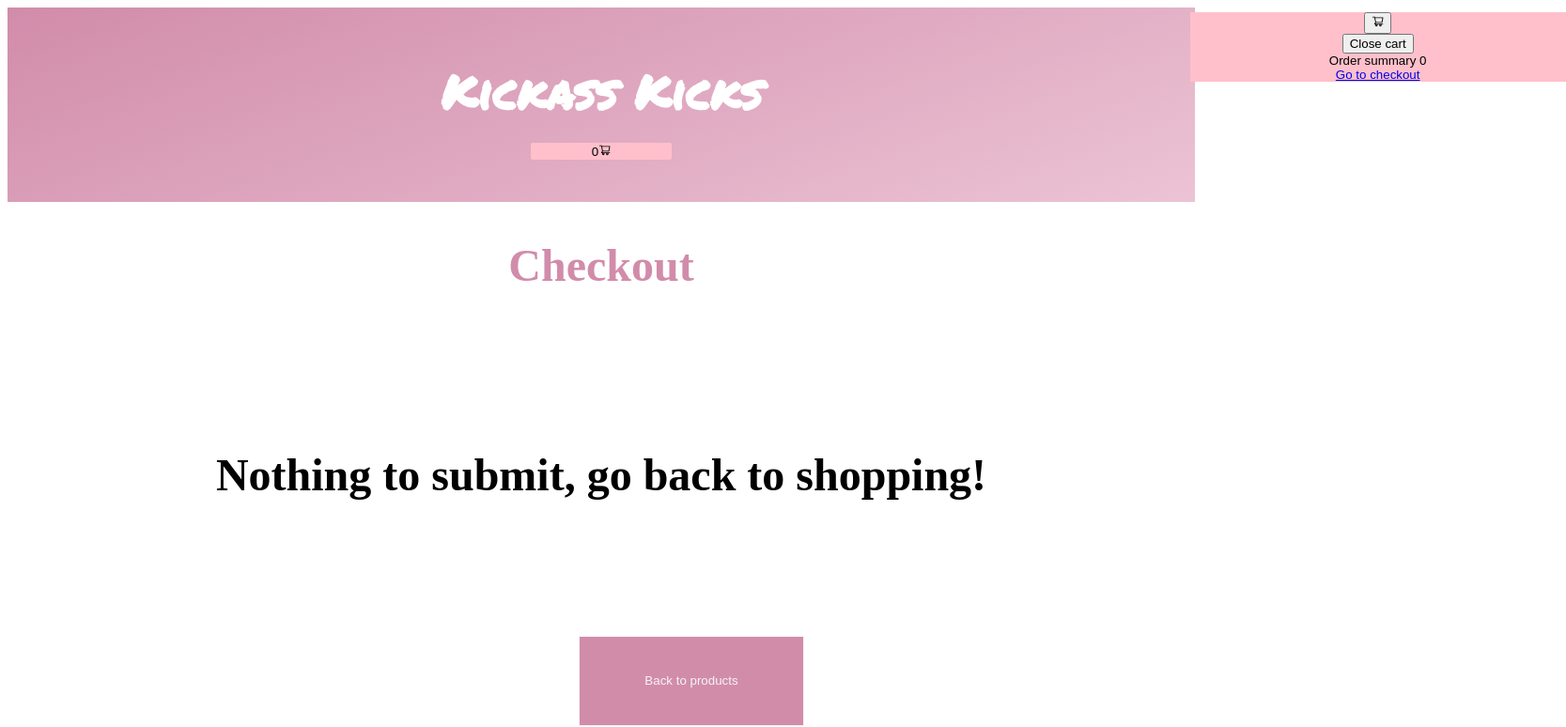
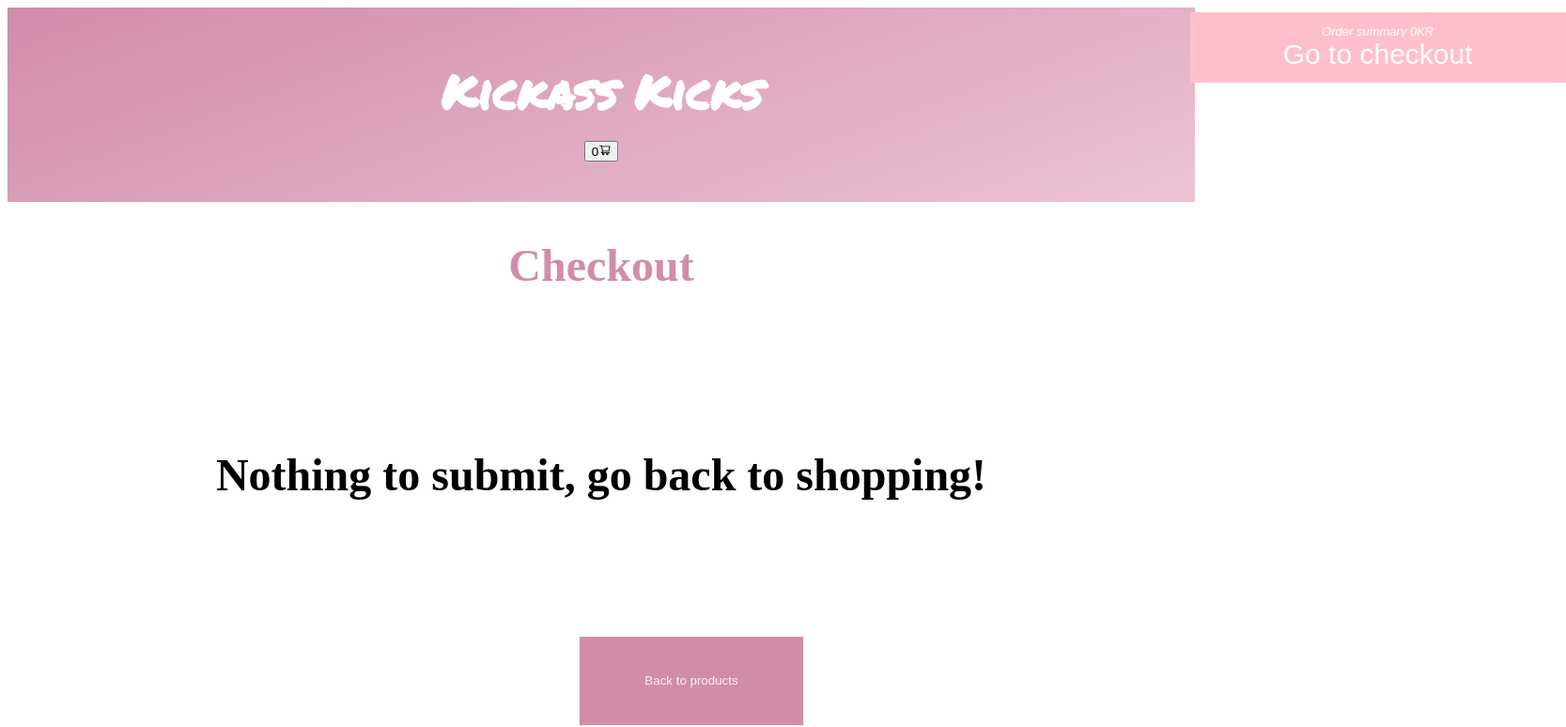
Before and after one commit to jofbrvega/Inl-mning-React, a React (Create React App) app: page /checkout in a window 1280 px wide. Shown: the top 774 px of the page at 94% size, 1667 px wide, since content can reach past the window. Built offline with nearby package versions, Linux system fonts and the light colour scheme.

Commit message:
CSS i Cart.js

```diff
--- a/src/App.js
+++ b/src/App.js
@@ -40,7 +40,12 @@ function App() {
         sum={sum}
       />
         <Routes>
-          <Route path='/' element={<Welcomepage/>}></Route>
+          <Route path='/' element=
+          {<Welcomepage
+            open={open}
+            setOpen={setOpen}
+          />}>
+            </Route>
           <Route path='/productpage' element=
             {<Productpage
               open={open}
--- a/src/Styling/cart.css
+++ b/src/Styling/cart.css
@@ -1,28 +1,45 @@
-/* Här är Kundkorgs knappen */
+.menu-buttons{
+    display: inline-flex;
+    padding: 1em;
+}
+
+
 .cart-container{
     display: flex;
-    gap: 1em;
-    justify-content: center;
+    gap: 2em;
+    justify-content: space-between;
+    align-items: center;
+    padding: 1em;
+    border: 1px pink ridge;
+    color: rgb(255, 255, 255);
+}
+
+.cartproduct{
+ width: 50px;
+ height: 50px;
+}
+
+.carttitle{
+    font-style: italic
 }
 
 .cartprice{
-   font-weight: 200;
-   justify-content: center;
+    font-size: 15px;
+    font-style: oblique;
 }
 
-.cartproduct{
-    height: 30px;
-    width: 30px;
+.menu-footer{
+    padding: 1em;
+    font-size: small;
+    color: white;
 }
 
-.cart-header {
- background-color: pink;
- border-radius: 2px;
- outline: none;
- border: none;
- width: 150px;
+.summary {
+    font-style: italic;
 }
 
-.cart-header:hover
-{background-color: rgb(238, 232, 233)
+.go-tocheckout{
+   border: ridge 1px pink;
+   color: white;
+   font-size: 30px;
 }
--- a/src/Styling/products.css
+++ b/src/Styling/products.css
@@ -75,3 +75,9 @@ margin-top: 2em;
 .button-div{
   margin-top: 4em;
 }
+
+.btn-add {
+  background-color:pink;
+  border: none;
+  box-shadow: gray;
+}
--- a/src/Styling/welcome.css
+++ b/src/Styling/welcome.css
@@ -1,8 +1,38 @@
 .welcome-container{
-text-align: center;
+display: flex;
 background-color: whitesmoke;
 padding-top: 10rem;
 padding-bottom: 10rem;
+justify-content: space-around;
+max-width: 100%;
+}
+
+.welcome{
+  display:block;
+  justify-content: center;
+  padding: 5em;
+  font-family: 'Permanent Marker', cursive;
+}
+
+.click-here{
+padding: 5em;
+display: block;
+justify-content: center;
+line-height: 140px;
+font-family: 'Permanent Marker', cursive;
+animation-duration: 3s;
+animation-name: slidein;
+}
+
+@keyframes slidein {
+  from {
+    margin-left: 300%;
+    width: 100%;
+  }
+  to {
+    margin-left: 0%;
+    width: 100%;
+  }
 }
 
 .welcome-title{
--- a/src/components/Cart.js
+++ b/src/components/Cart.js
@@ -15,19 +15,20 @@ function Cart({items, setOpen, open, sum})
 
     <Style
     className={`cart ${open && 'open'}`}>
-      <div className='openBtn' onClick={() => setOpen(false)}><button><AiOutlineShoppingCart /></button></div>
-      <div className='closeBtn' onClick={() => setOpen(true)}><button>Close cart</button></div>
 
     {items && items.map(c => (
       <div className='cart-container'>
+      <img className='cartproduct' src={c.url}></img>
       <h2 className='carttitle' >{c.title}</h2>
-      <span className='cartprice'>{c.price}</span>
-      <img className='cartproduct' src={c.url}></img>
+      <span className='cartprice'>{c.price}KR</span>
+
       </div>
     ))}
 
-    <div className='sum'>Order summary {sum}</div>
-    <Link to='/checkout'>Go to checkout</Link>
+    <div className='menu-footer'>
+    <div className='summary'>Order summary {sum}KR</div>
+        <Link to='/checkout' className='go-tocheckout'  style={{ textDecoration: 'none' }}>Go to checkout</Link>
+      </div>
     </Style>
 
   )
@@ -39,7 +40,7 @@ const Style = styled.div`
   width: 400px;
   max-height: 500px ;
   background: pink;
-  position: absolute;
+  position: fixed;
   top: 1em;
   right: 1em;
   transition: 500ms;
--- a/src/components/Header.js
+++ b/src/components/Header.js
@@ -14,7 +14,7 @@ function Header({ open, setOpen, items, setItems, countCartItem, sum }) {
         <div className='header-name'>
           <Link to="/productpage" style={{ textDecoration: 'none' }}><h1  className='logo'>Kickass Kicks</h1></Link>
         </div>
-        <div className='cart-container'>
+        <div className='cart-containerheader'>
           <div className='header-cart'>
 
             <button className='cart-header' onClick={() => {setOpen(true)}}>
@@ -27,6 +27,7 @@ function Header({ open, setOpen, items, setItems, countCartItem, sum }) {
               />
               {countCartItem}
               <AiOutlineShoppingCart />
+
             </button>
 
 
--- a/src/components/Welcome.js
+++ b/src/components/Welcome.js
@@ -3,11 +3,15 @@
 import React from 'react'
 import '../Styling/welcome.css'
 
-function Welcome() {
+function Welcome(open, setOpen) {
   return (
     <div className='welcome-container'>
+      <div className='welcome'>
       <h1 className='welcome-title'>Welcome!</h1>
+      </div>
+      <div className='click-here'>
       <a className='welcome-link' href='/productpage'>Click here to shop</a>
+      </div>
     </div>
   )
 }
--- a/src/pages/Product.js
+++ b/src/pages/Product.js
@@ -60,7 +60,6 @@ function Product({ addProducts, items, setItems  }) {
 
         </div>
       </article>
-      <Link to='/checkout'>Checkout</Link>
 
     </div>
   )
```
